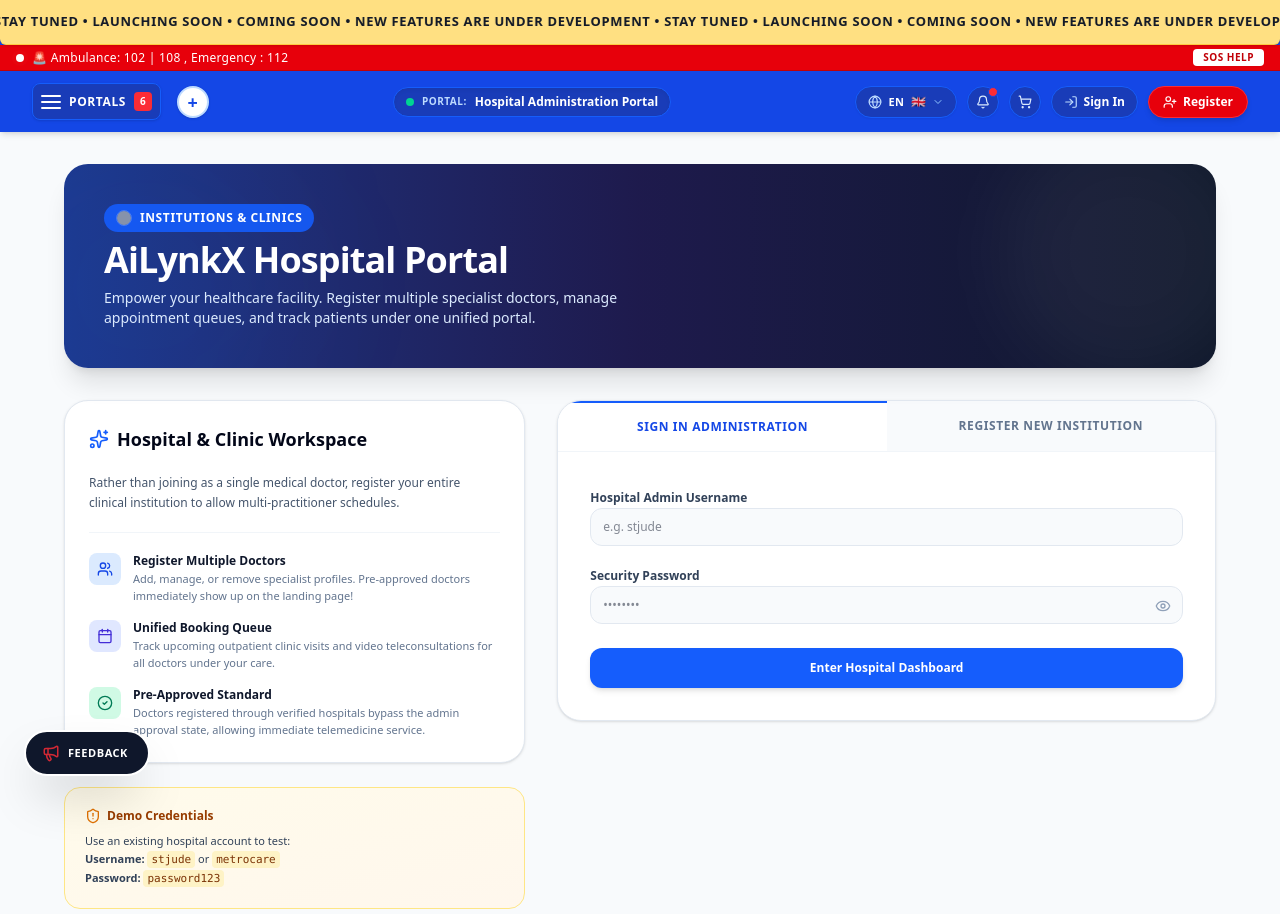
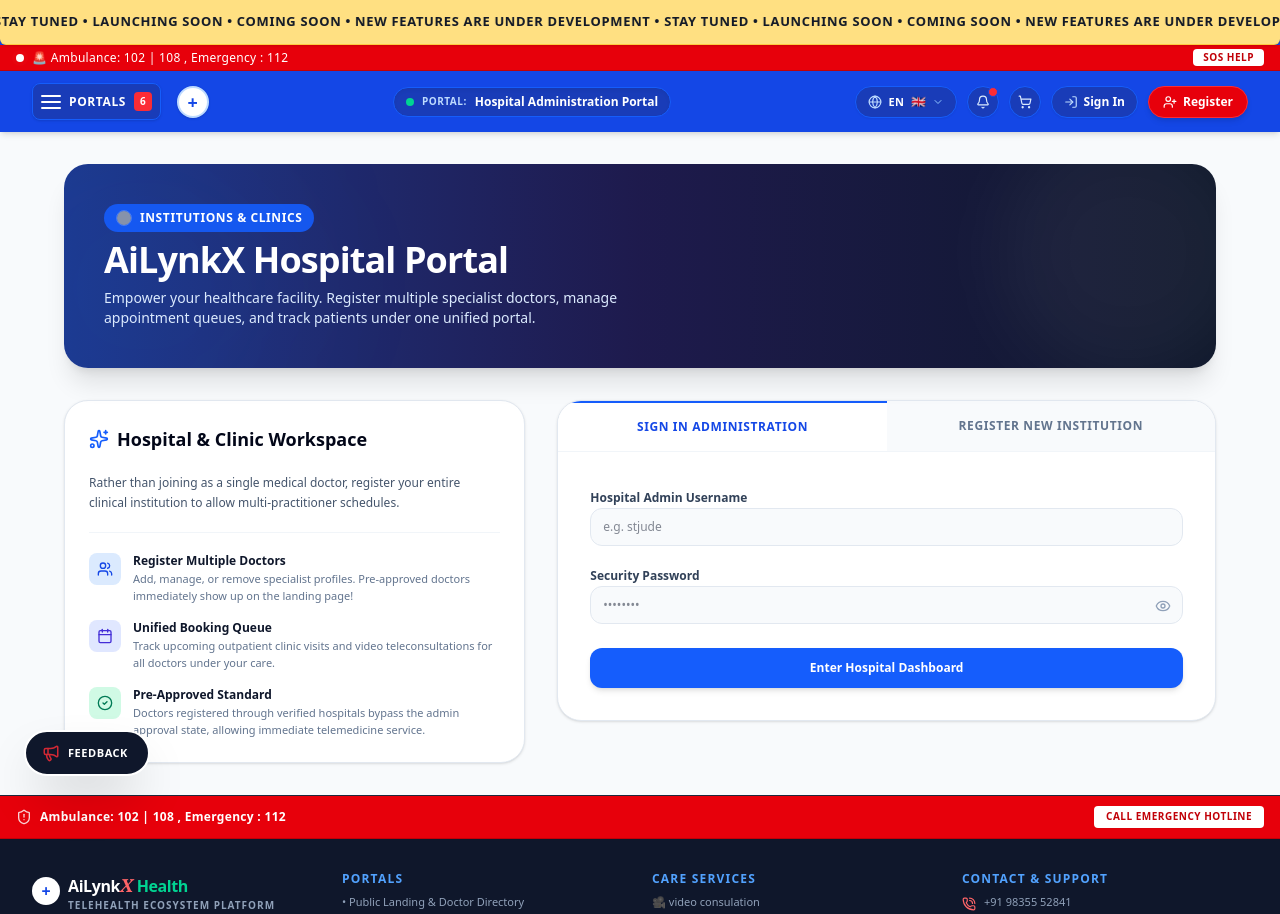
Before and after one commit to ashishkumar9199/AiLynkX-Health, a React (Vite) app: page /hospital in a window 1280 px wide. Shown: the top 914 px of the page. Built offline with nearby package versions, Linux system fonts and the light colour scheme; grey boxes are pictures that could not be loaded.

Commit message:
refactor(portal): remove hardcoded demo credentials
Clean up the hospital and lab portal UI by removing temporary demo login instructions to improve security and professional presentation.

```diff
--- a/src/portals/HospitalPortal.tsx
+++ b/src/portals/HospitalPortal.tsx
@@ -484,20 +484,7 @@
               </div>
             </div>
 
-            {/* Default Quick Credentials info card */}
-            <div className="bg-gradient-to-br from-amber-50 to-orange-50 border border-amber-200 p-5 rounded-2xl space-y-2">
-              <h4 className="text-xs font-bold text-amber-800 flex items-center gap-1.5">
-                <ShieldAlert className="w-4 h-4 text-amber-600" />
-                Demo Credentials
-              </h4>
-              <p className="text-[11px] text-slate-700 leading-relaxed">
-                Use an existing hospital account to test:
-                <br />
-                <strong>Username:</strong> <code className="bg-amber-100 px-1 py-0.5 rounded text-amber-900 font-mono">stjude</code> or <code className="bg-amber-100 px-1 py-0.5 rounded text-amber-900 font-mono">metrocare</code>
-                <br />
-                <strong>Password:</strong> <code className="bg-amber-100 px-1 py-0.5 rounded text-amber-900 font-mono">password123</code>
-              </p>
-            </div>
+
           </div>
 
           {/* Form Area (Right Side) */}
--- a/src/portals/LabPortal.tsx
+++ b/src/portals/LabPortal.tsx
@@ -371,11 +371,7 @@
               </button>
             </form>
 
-            <div className="mt-6 pt-5 border-t border-slate-100 text-center">
-              <p className="text-xs text-slate-400">
-                Authorized Lab center? Demo login: <code className="font-bold text-slate-600 bg-slate-50 px-1.5 py-0.5 rounded">apexlab</code> / <code className="font-bold text-slate-600 bg-slate-50 px-1.5 py-0.5 rounded">password123</code>
-              </p>
-            </div>
+
           </div>
         ) : (
           /* Signup Form */
```
